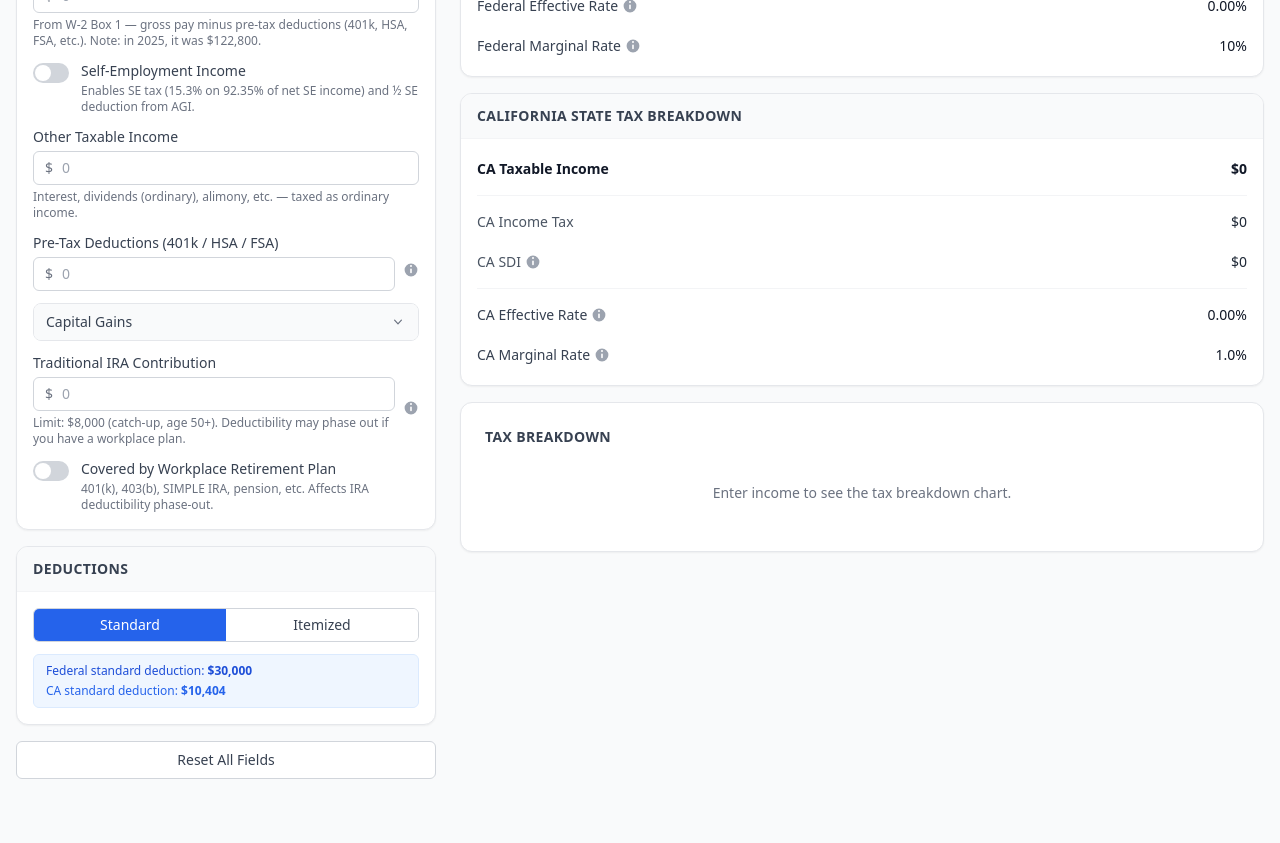
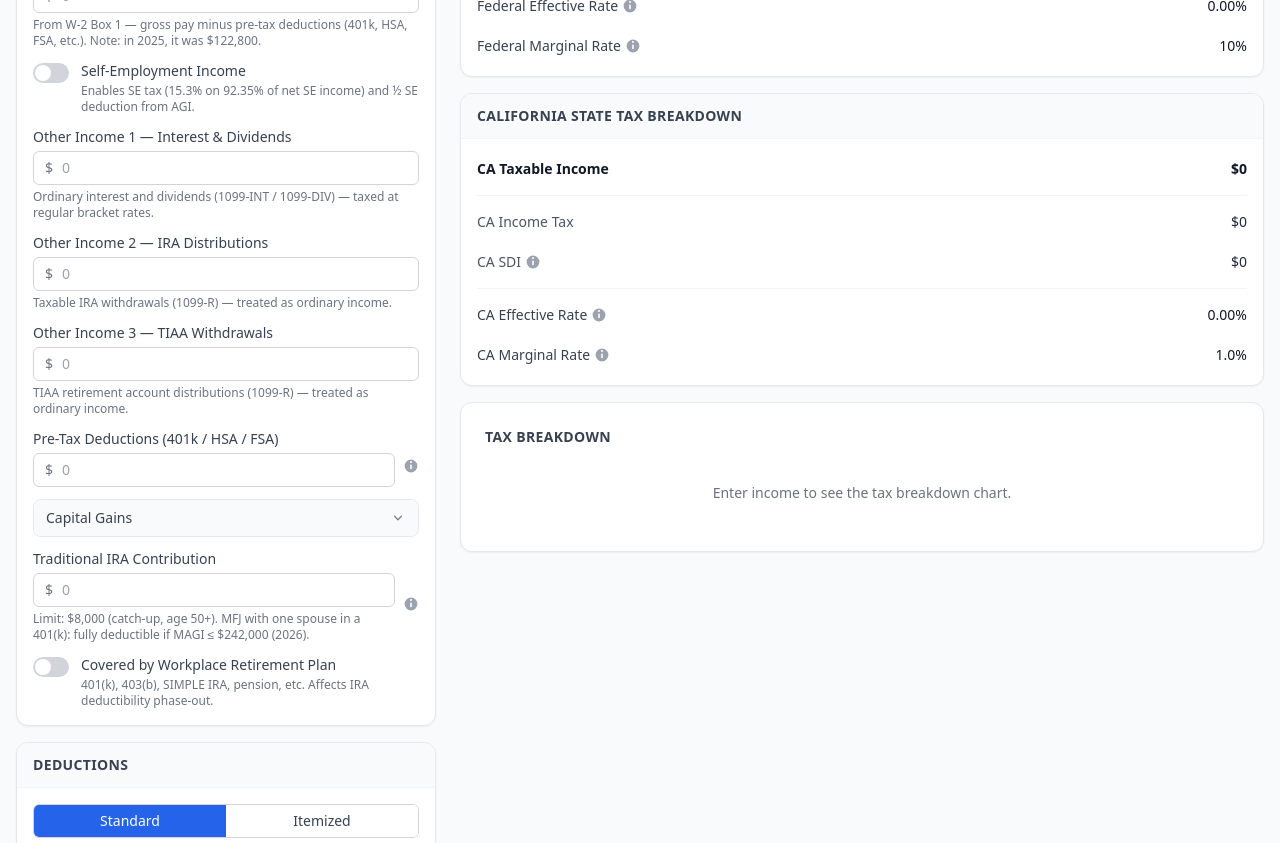
Before and after one commit to jparkley/react-spa-tax-genuis, a React (Vite) app: page / in a window 1280 px wide. Shown: the part 720-1563 px from the top of the page. Before the commit the page ends 1523 px from the top, so only its background shows below. Built offline with nearby package versions, Linux system fonts and the light colour scheme.

Commit message:
Divide Other Taxable Income into 3 inputs

```diff
--- a/src/components/inputs/IncomeSection.tsx
+++ b/src/components/inputs/IncomeSection.tsx
@@ -12,7 +12,9 @@ interface IncomeSectionProps {
     | 'wages'
     | 'isSelfEmployed'
     | 'selfEmploymentIncome'
-    | 'otherIncome'
+    | 'interestAndDividends'
+    | 'iraDistributions'
+    | 'tiaaWithdrawals'
     | 'preTaxDeductions'
     | 'traditionalIraContribution'
     | 'hasWorkplaceRetirementPlan'
@@ -58,10 +60,24 @@ export function IncomeSection({ inputs, setField, iraContributionLimit }: Income
       )}
 
       <CurrencyInput
-        label="Other Taxable Income"
-        value={inputs.otherIncome}
-        onChange={(v) => setField('otherIncome', v)}
-        helpText="Interest, dividends (ordinary), alimony, etc. — taxed as ordinary income."
+        label="Other Income 1 — Interest & Dividends"
+        value={inputs.interestAndDividends}
+        onChange={(v) => setField('interestAndDividends', v)}
+        helpText="Ordinary interest and dividends (1099-INT / 1099-DIV) — taxed at regular bracket rates."
+      />
+
+      <CurrencyInput
+        label="Other Income 2 — IRA Distributions"
+        value={inputs.iraDistributions}
+        onChange={(v) => setField('iraDistributions', v)}
+        helpText="Taxable IRA withdrawals (1099-R) — treated as ordinary income."
+      />
+
+      <CurrencyInput
+        label="Other Income 3 — TIAA Withdrawals"
+        value={inputs.tiaaWithdrawals}
+        onChange={(v) => setField('tiaaWithdrawals', v)}
+        helpText="TIAA retirement account distributions (1099-R) — treated as ordinary income."
       />
 
       <div className="flex items-center gap-1">
@@ -88,7 +104,7 @@ export function IncomeSection({ inputs, setField, iraContributionLimit }: Income
             value={inputs.traditionalIraContribution}
             onChange={(v) => setField('traditionalIraContribution', v)}
             max={iraContributionLimit}
-            helpText={`Limit: ${formatCurrency(iraContributionLimit)}${inputs.age50Plus ? ' (catch-up, age 50+)' : ''}. Deductibility may phase out if you have a workplace plan.`}
+            helpText={`Limit: ${formatCurrency(iraContributionLimit)}${inputs.age50Plus ? ' (catch-up, age 50+)' : ''}. MFJ with one spouse in a 401(k): fully deductible if MAGI ≤ $242,000 (2026).`}
           />
         </div>
         <div className="mt-5">
--- a/src/hooks/useTaxCalculator.ts
+++ b/src/hooks/useTaxCalculator.ts
@@ -18,7 +18,9 @@ export const DEFAULT_INPUTS: TaxInputs = {
   wages: 0,
   isSelfEmployed: false,
   selfEmploymentIncome: 0,
-  otherIncome: 0,
+  interestAndDividends: 0,
+  iraDistributions: 0,
+  tiaaWithdrawals: 0,
   shortTermCapitalGains: 0,
   longTermCapitalGains: 0,
   preTaxDeductions: 0,
--- a/src/lib/calculator.ts
+++ b/src/lib/calculator.ts
@@ -145,7 +145,9 @@ export function calculateTaxes(inputs: TaxInputs, yearData: YearTaxData): TaxRes
     wages,
     isSelfEmployed,
     selfEmploymentIncome,
-    otherIncome,
+    interestAndDividends,
+    iraDistributions,
+    tiaaWithdrawals,
     shortTermCapitalGains,
     longTermCapitalGains,
     preTaxDeductions,
@@ -170,7 +172,9 @@ export function calculateTaxes(inputs: TaxInputs, yearData: YearTaxData): TaxRes
   const grossIncome = Math.max(0, wages)
     + Math.max(0, shortTermCapitalGains)
     + Math.max(0, longTermCapitalGains)
-    + Math.max(0, otherIncome)
+    + Math.max(0, interestAndDividends)
+    + Math.max(0, iraDistributions)
+    + Math.max(0, tiaaWithdrawals)
     + seIncome;
 
   // -------------------------------------------------------------------
--- a/src/types/tax.types.ts
+++ b/src/types/tax.types.ts
@@ -76,7 +76,9 @@ export interface TaxInputs {
   wages: number;
   isSelfEmployed: boolean;
   selfEmploymentIncome: number;
-  otherIncome: number;
+  interestAndDividends: number;
+  iraDistributions: number;
+  tiaaWithdrawals: number;
   shortTermCapitalGains: number;
   longTermCapitalGains: number;
   preTaxDeductions: number;
```
